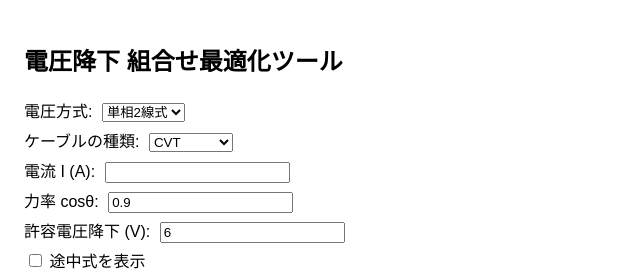
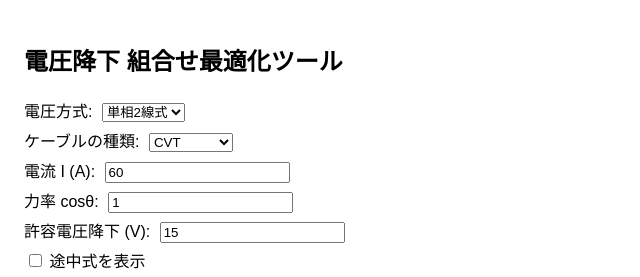
Before and after one commit to Ryo-Suhr/voltage-drop-tool, a plain HTML site: page index.html in a window 1280 px wide. Shown: the top 277 px of the page, 0-640 px from the left. Drawn offline with Linux system fonts and the light colour scheme.

Commit message:
Update index.html

```diff
--- a/index.html
+++ b/index.html
@@ -30,9 +30,10 @@
     </select>
   </label>
 
-  <label>電流 I (A): <input id="current" type="number" /></label>
-  <label>力率 cosθ: <input id="cos" type="number" step="0.01" value="0.9" /></label>
-  <label>許容電圧降下 (V): <input id="maxDrop" type="number" value="6" /></label>
+  <label>電流 I (A): <input id="current" type="number" value="60" /></label>
+<label>力率 cosθ: <input id="cos" type="number" step="0.01" value="1" /></label>
+<label>許容電圧降下 (V): <input id="maxDrop" type="number" value="15" /></label>
+
   <label><input type="checkbox" id="showFormula" /> 途中式を表示</label>
 
   <label>分電盤間の距離（カンマ区切り, 単位m）:<br>
```
